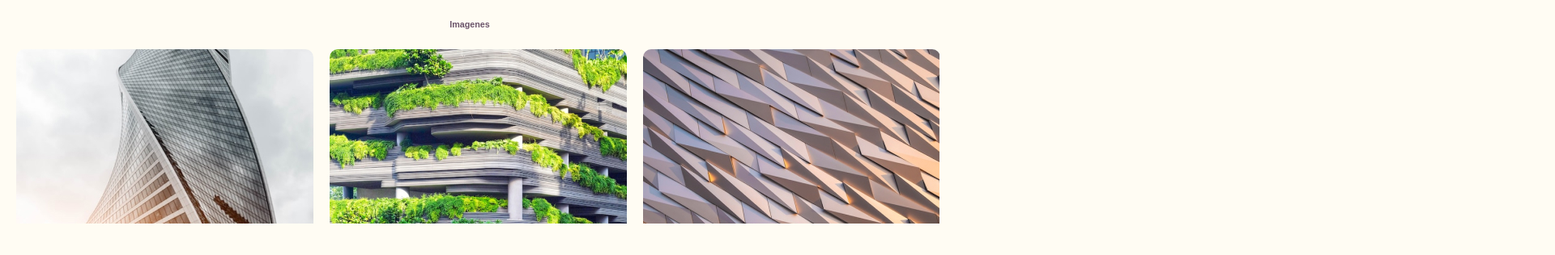
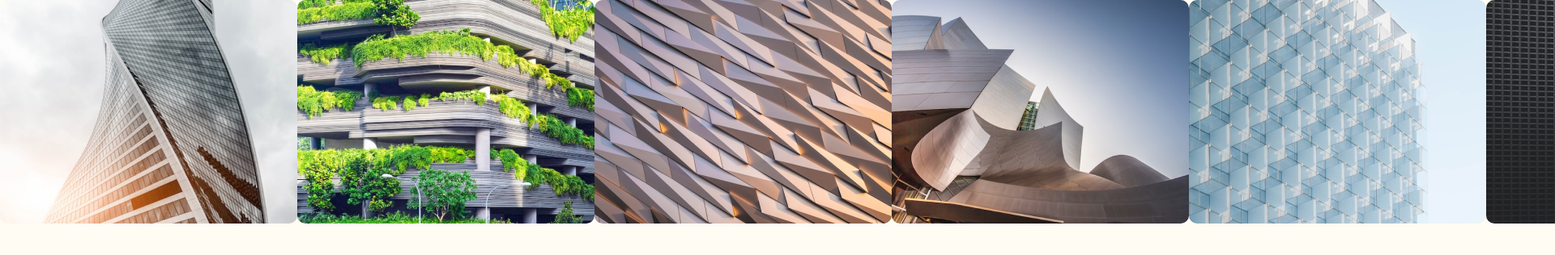
Before and after one commit to LuanHuanca/Slider-component, a React (Vite) app: page / in a window 1280 px wide. Shown: the top 316 px of the page at 81% size, 1920 px wide, since content can reach past the window. Built offline with nearby package versions, Linux system fonts and the light colour scheme.

Commit message:
arreglos

```diff
--- a/src/componentes/ImageCard.css
+++ b/src/componentes/ImageCard.css
@@ -3,7 +3,7 @@
     width: 1160px;
     border-radius: 10px;
     display: flex;
-    padding-left: 20px;
+    padding-left: -20px;
 }
 .img-container img{
     height: 277px;
--- a/src/componentes/ImagesContainer.css
+++ b/src/componentes/ImagesContainer.css
@@ -6,5 +6,4 @@
 }
 .images-container{
     display: flex;
-    justify-content: space-evenly;
 }
--- a/src/componentes/ImagesContainer.jsx
+++ b/src/componentes/ImagesContainer.jsx
@@ -4,8 +4,8 @@ import images from '../assets/images.json'
 import "./ImagesContainer.css"
 export const ImagesContainer = () => {
   return (
-    <section className="slider-container">
-        <h6>Imagenes</h6>
+    //<section className="slider-container">
+        //<h6>Imagenes</h6>
       <div className="images-container">
           {
             images.map((image)=>{
@@ -13,6 +13,6 @@ export const ImagesContainer = () => {
             })
           }
       </div>
-    </section>
+    //</section>
   )
 }
```
